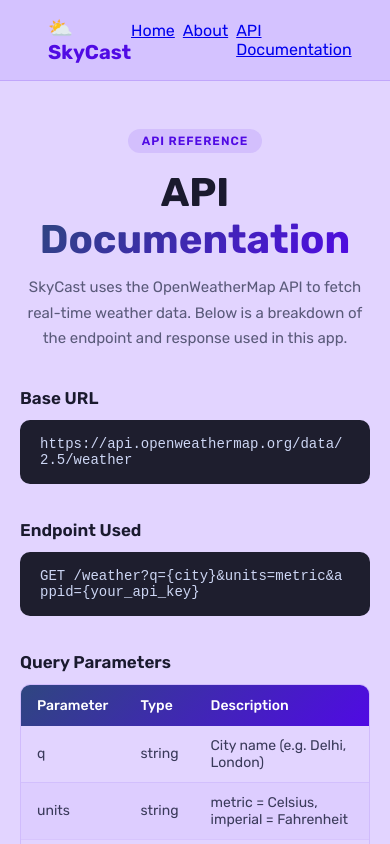
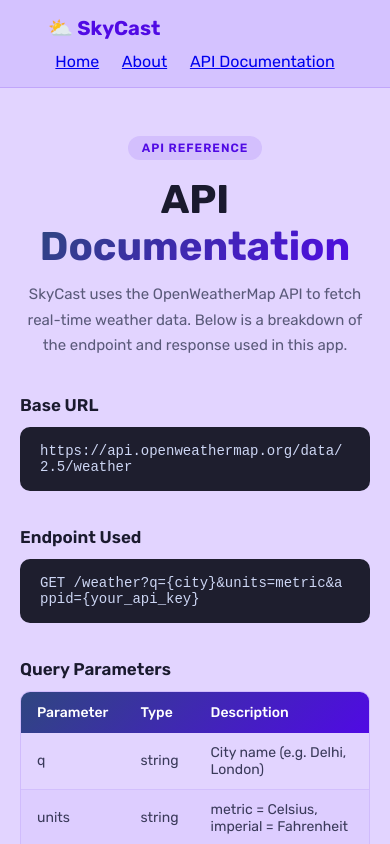
Before and after one commit to KrishnaGulalia/SkyCast, a React (Vite) app in the folder skycast/: page /Api_Doc in a window 390 px wide. Shown: the top 844 px of the page. Built offline with nearby package versions, Linux system fonts and the light colour scheme.

Commit message:
made the header responsive

```diff
--- a/skycast/src/components/header.css
+++ b/skycast/src/components/header.css
@@ -18,3 +18,16 @@
   display: flex;
   gap: 8px;
 }
+@media (max-width: 768px) {
+    .header {
+        flex-direction: column;
+        align-items: flex-start;
+        gap: 12px;
+    }
+
+    .nav {
+        width: 100%;
+        justify-content: space-around;
+    }
+
+}
```
